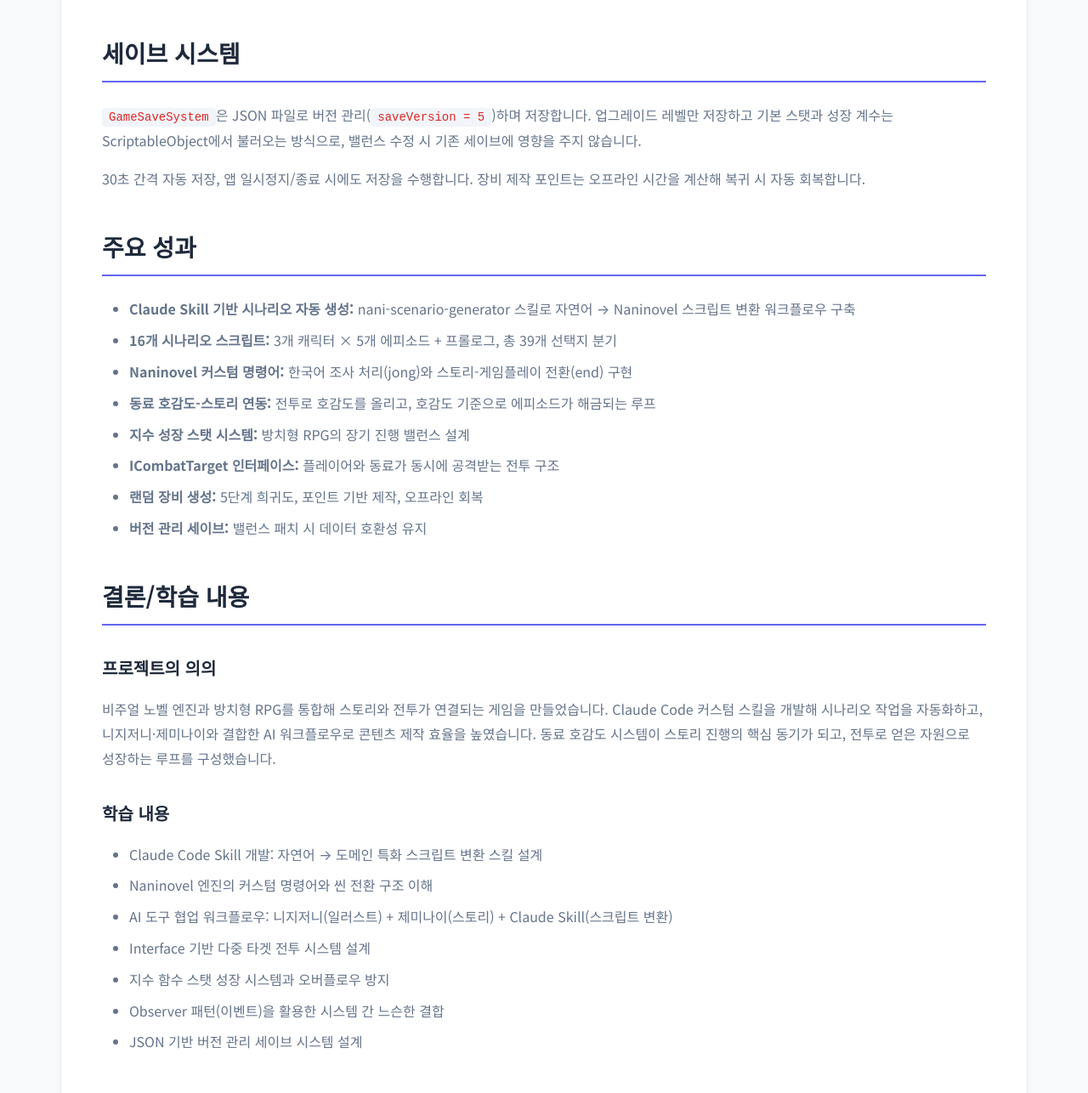
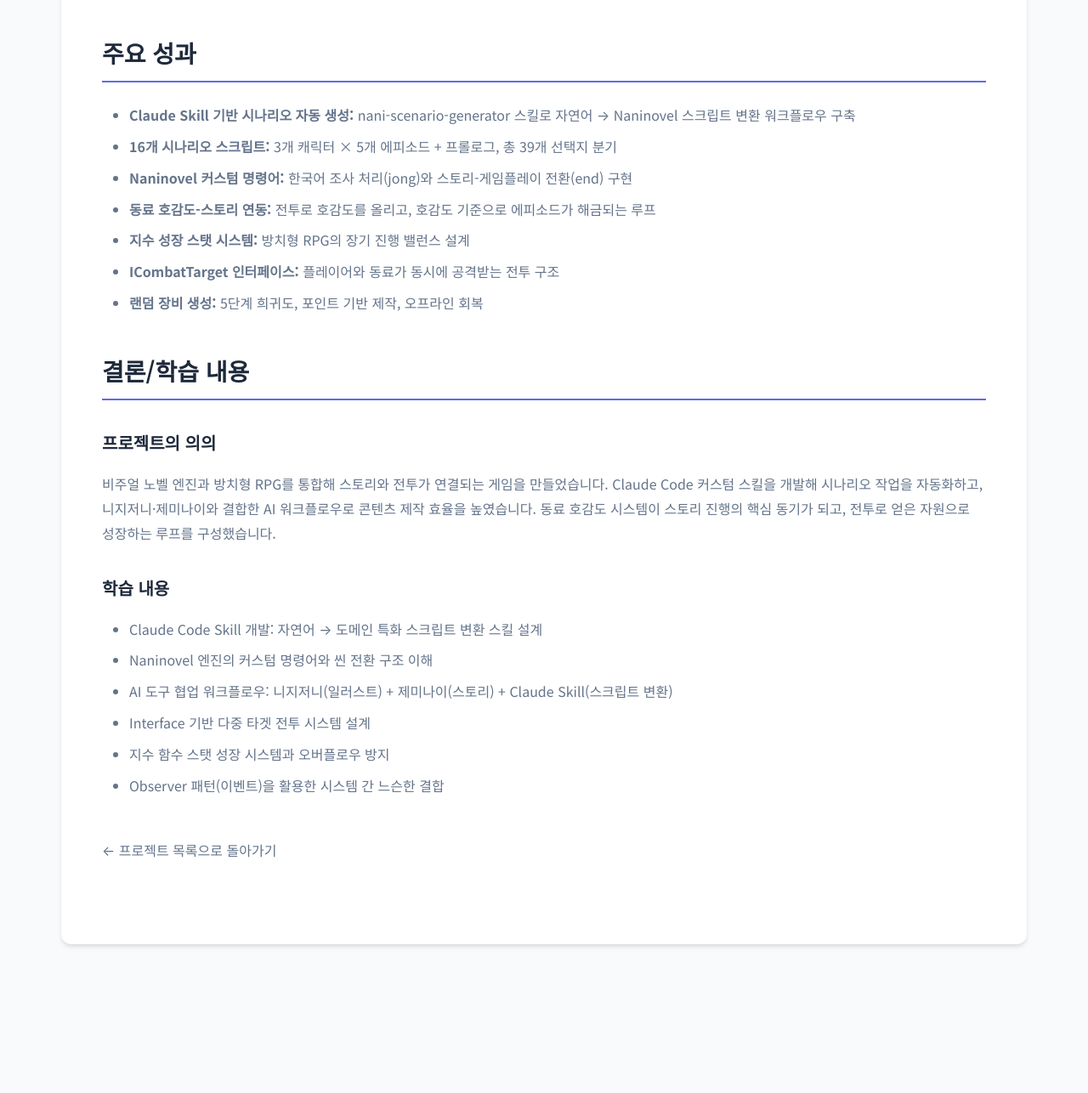
Before and after one commit to onegoon123/portfolio, a plain HTML site: page 미궁기사키우기_상세.html in a window 1280 px wide. Shown: the part 7794-9080 px from the top of the page at 85% size. After the commit the page ends 8969 px from the top, so only its background shows below. Drawn offline with Linux system fonts and the light colour scheme.

Commit message:
Update 미궁기사키우기

```diff
--- a/미궁기사키우기_상세.html
+++ b/미궁기사키우기_상세.html
@@ -277,11 +277,6 @@ private int CalculateStat(int baseValue, float growth, int level)
 
                 <p>생성된 장비는 희귀도(일반 50%, 고급 75%, 희귀 90%, 영웅 98%, 전설 2%)에 따라 1~4개의 랜덤 스탯이 부여되고, 희귀도 배율이 스탯에 곱해집니다.</p>
 
-                <h2>세이브 시스템</h2>
-                <p><code>GameSaveSystem</code>은 JSON 파일로 버전 관리(<code>saveVersion = 5</code>)하며 저장합니다. 업그레이드 레벨만 저장하고 기본 스탯과 성장 계수는 ScriptableObject에서 불러오는 방식으로, 밸런스 수정 시 기존 세이브에 영향을 주지 않습니다.</p>
-
-                <p>30초 간격 자동 저장, 앱 일시정지/종료 시에도 저장을 수행합니다. 장비 제작 포인트는 오프라인 시간을 계산해 복귀 시 자동 회복합니다.</p>
-
                 <h2>주요 성과</h2>
                 <ul>
                     <li><strong>Claude Skill 기반 시나리오 자동 생성:</strong> nani-scenario-generator 스킬로 자연어 → Naninovel 스크립트 변환 워크플로우 구축</li>
@@ -291,7 +286,6 @@ private int CalculateStat(int baseValue, float growth, int level)
                     <li><strong>지수 성장 스탯 시스템:</strong> 방치형 RPG의 장기 진행 밸런스 설계</li>
                     <li><strong>ICombatTarget 인터페이스:</strong> 플레이어와 동료가 동시에 공격받는 전투 구조</li>
                     <li><strong>랜덤 장비 생성:</strong> 5단계 희귀도, 포인트 기반 제작, 오프라인 회복</li>
-                    <li><strong>버전 관리 세이브:</strong> 밸런스 패치 시 데이터 호환성 유지</li>
                 </ul>
 
                 <h2>결론/학습 내용</h2>
@@ -307,7 +301,6 @@ private int CalculateStat(int baseValue, float growth, int level)
                     <li>Interface 기반 다중 타겟 전투 시스템 설계</li>
                     <li>지수 함수 스탯 성장 시스템과 오버플로우 방지</li>
                     <li>Observer 패턴(이벤트)을 활용한 시스템 간 느슨한 결합</li>
-                    <li>JSON 기반 버전 관리 세이브 시스템 설계</li>
                 </ul>
 
                 <div class="doc-nav" style="margin-top: 3rem;">
```
